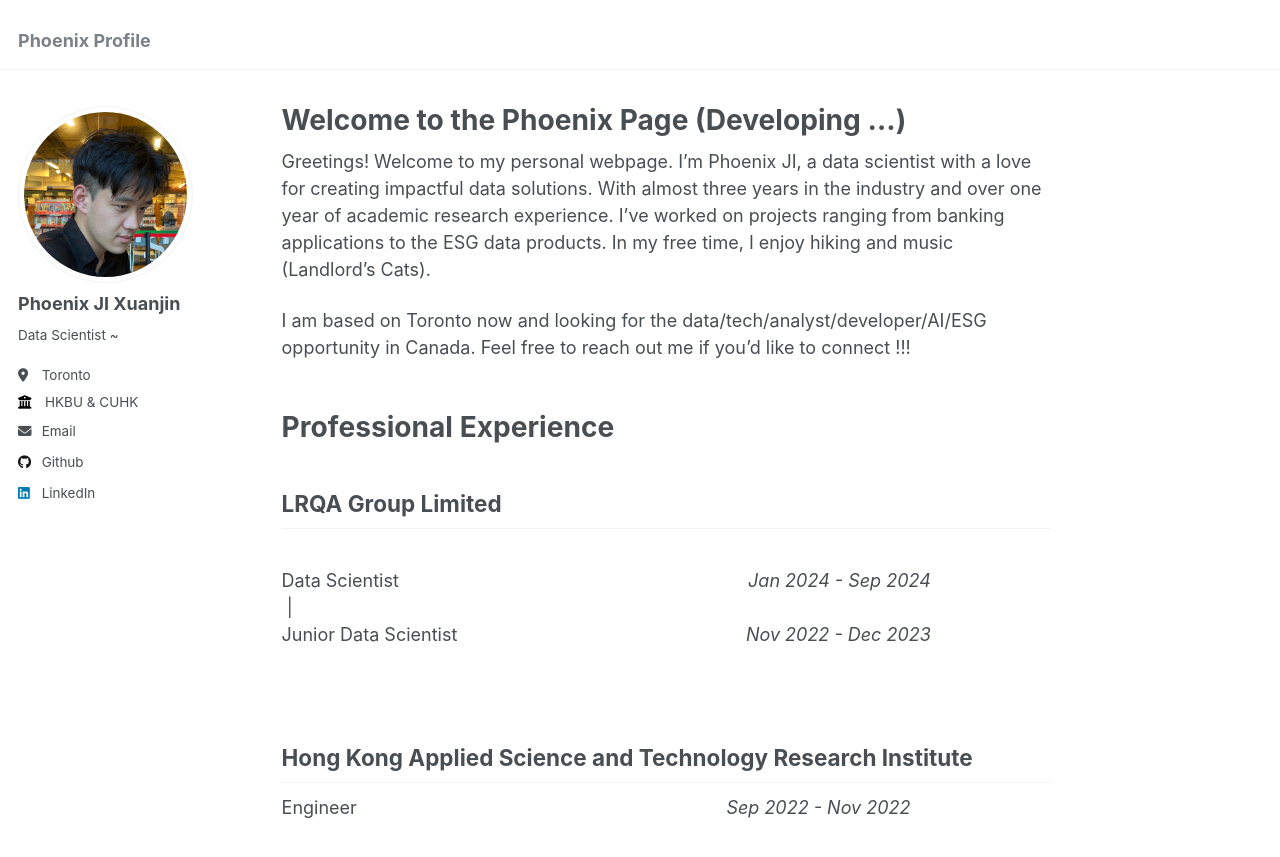
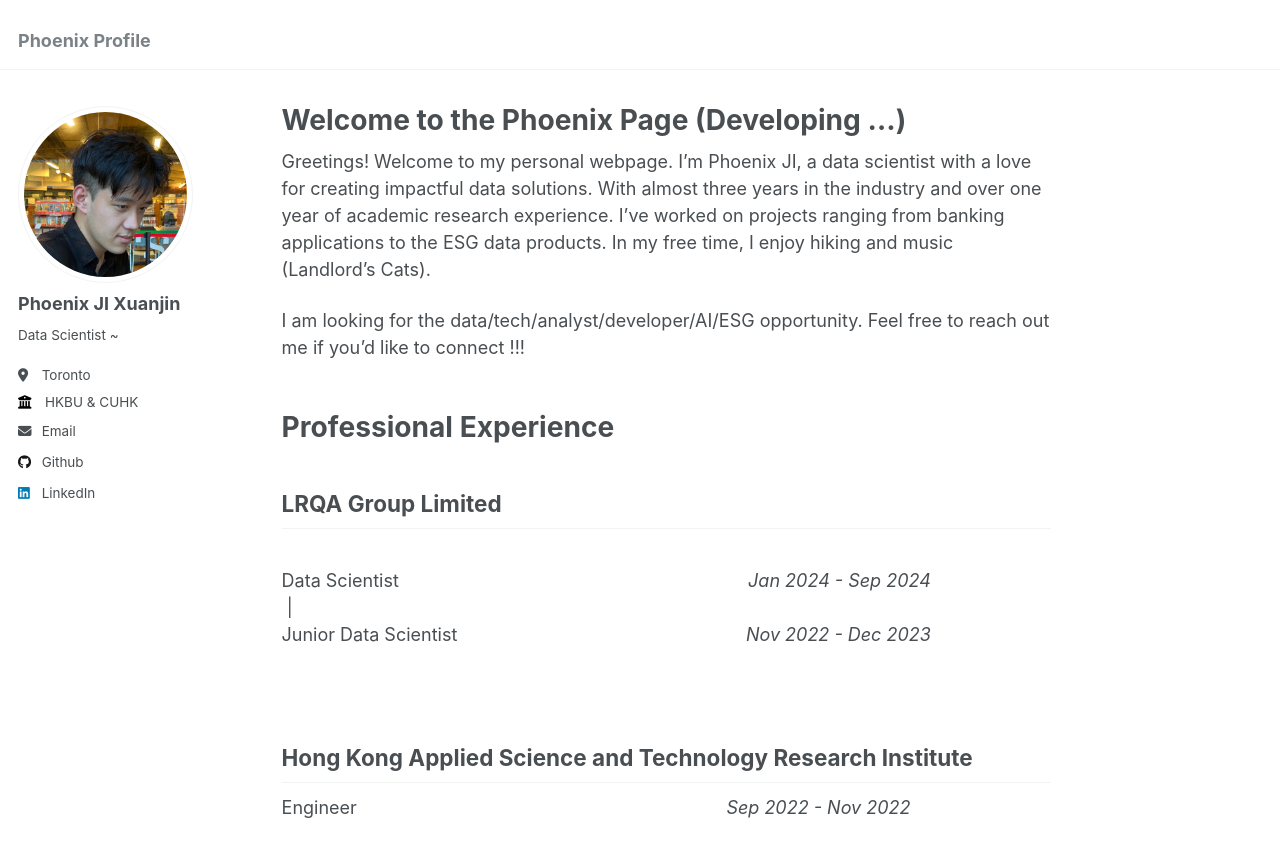
Before and after one commit to Phoenix-JI/phoenix-ji.github.io, a Jekyll site: the page built from _pages/about.md, in a window 1280 px wide and 900 px high. Shown: the top 857 px of the window. Built offline with Jekyll 4.4.1, drawn with Linux system fonts in a browser that asks for light colours.

```diff
--- a/_pages/about.md
+++ b/_pages/about.md
@@ -9,7 +9,7 @@ redirect_from:
 
 Greetings! Welcome to my personal webpage. I'm Phoenix JI, a data scientist with a love for creating impactful data solutions. With almost three years in the industry and over one year of academic research experience. I've worked on projects ranging from banking applications to the ESG data products. In my free time, I enjoy hiking and music (Landlord's Cats).
 
-I am based on Toronto now and looking for the data/tech/analyst/developer/AI/ESG opportunity in Canada. Feel free to reach out me if you'd like to connect !!!
+I am looking for the data/tech/analyst/developer/AI/ESG opportunity. Feel free to reach out me if you'd like to connect !!!
 <br>
 <br>
 # Professional Experience
```
